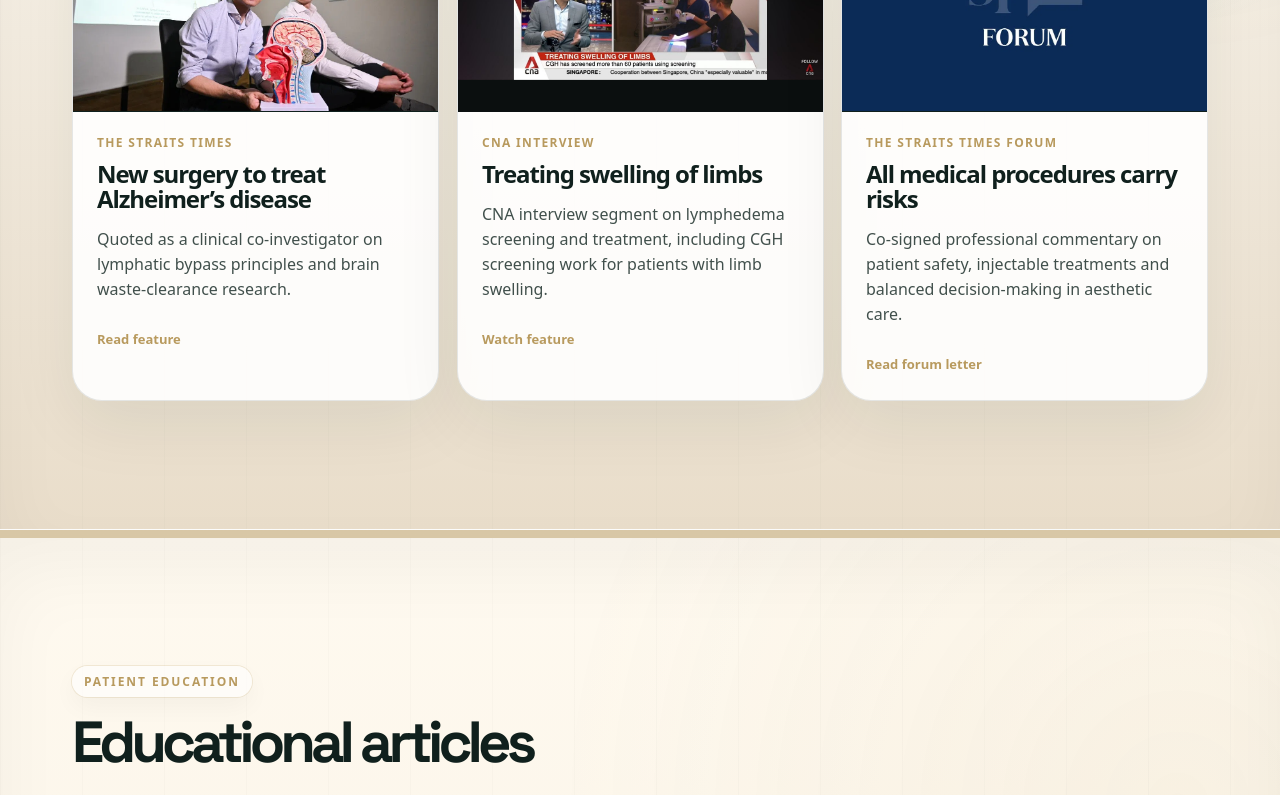
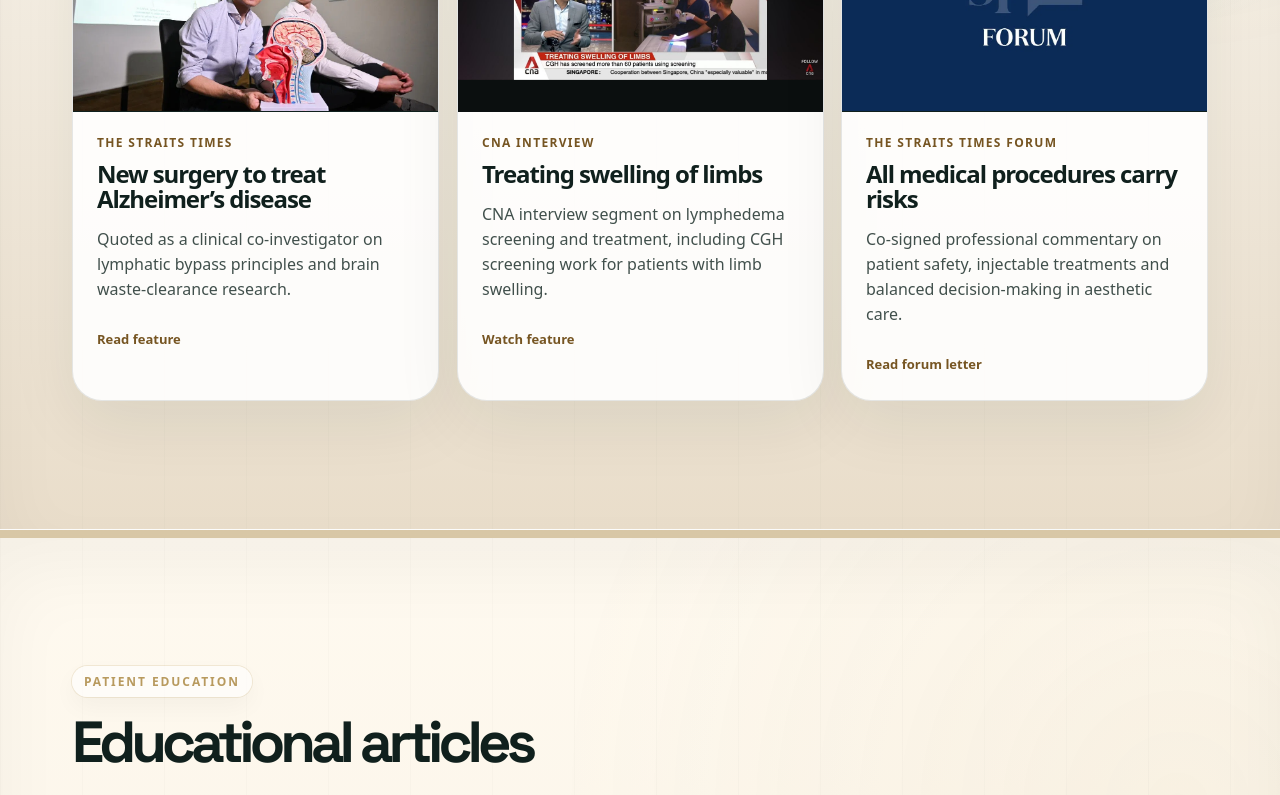
Before and after one commit to zatyrical/plasticwebsite, a Next.js app: page / in a window 1280 px wide. Shown: the part 6880-7675 px from the top of the page. Built offline with nearby package versions, Linux system fonts and the light colour scheme.

Commit message:
Improve active education and authority-card text contrast

```diff
--- a/app/globals.css
+++ b/app/globals.css
@@ -817,4 +817,11 @@
 /* Small labels need text contrast on light surfaces; retain accent gold elsewhere. */
 .article-hero .eyebrow,
 .related-card small,
-.treatment-pathway-section .card small{color:var(--gold-text)}
+.treatment-pathway-section .card small,
+.blog-card small,
+.mentor-content small,
+.media-card small,
+.media-feature-card small,
+.blog-card.linked-card > span,
+.media-card.linked-card > span,
+.media-feature-card.linked-card > span{color:var(--gold-text)}
```
